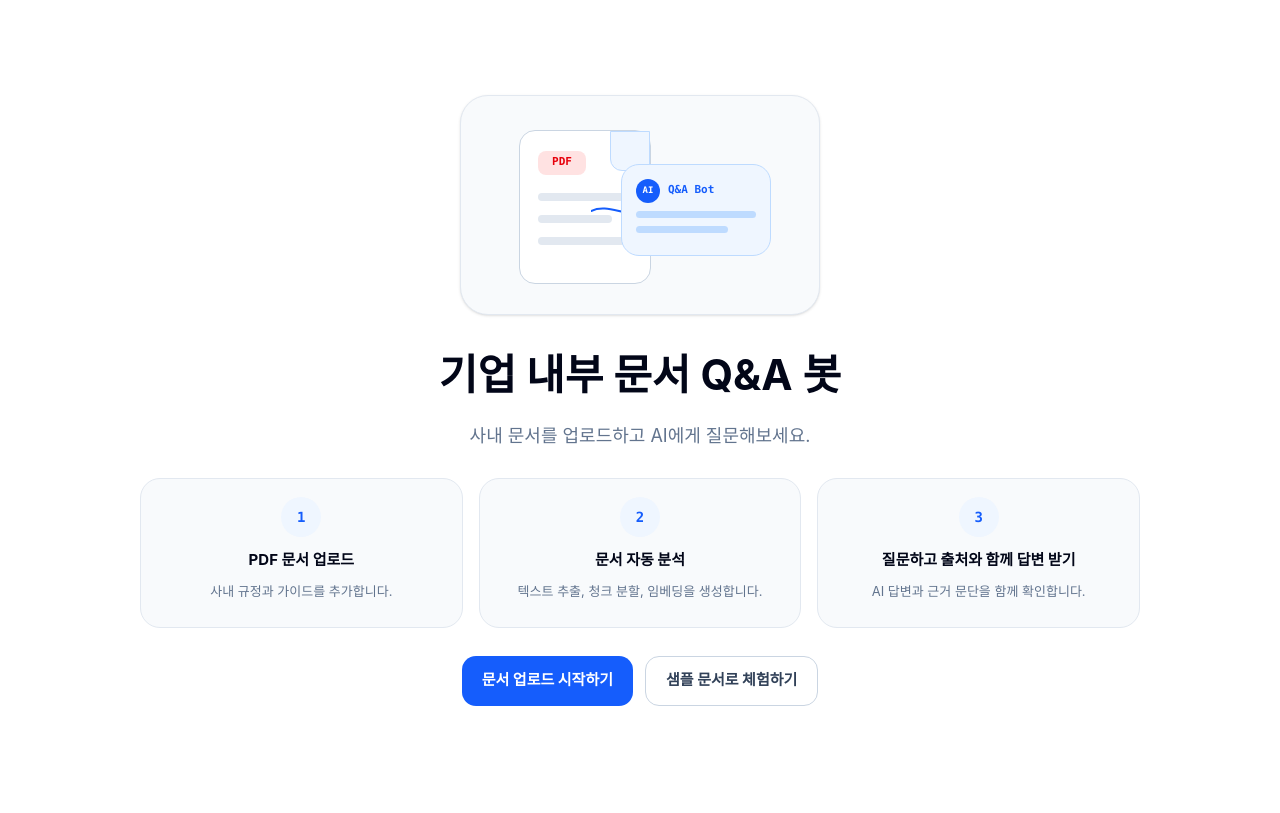
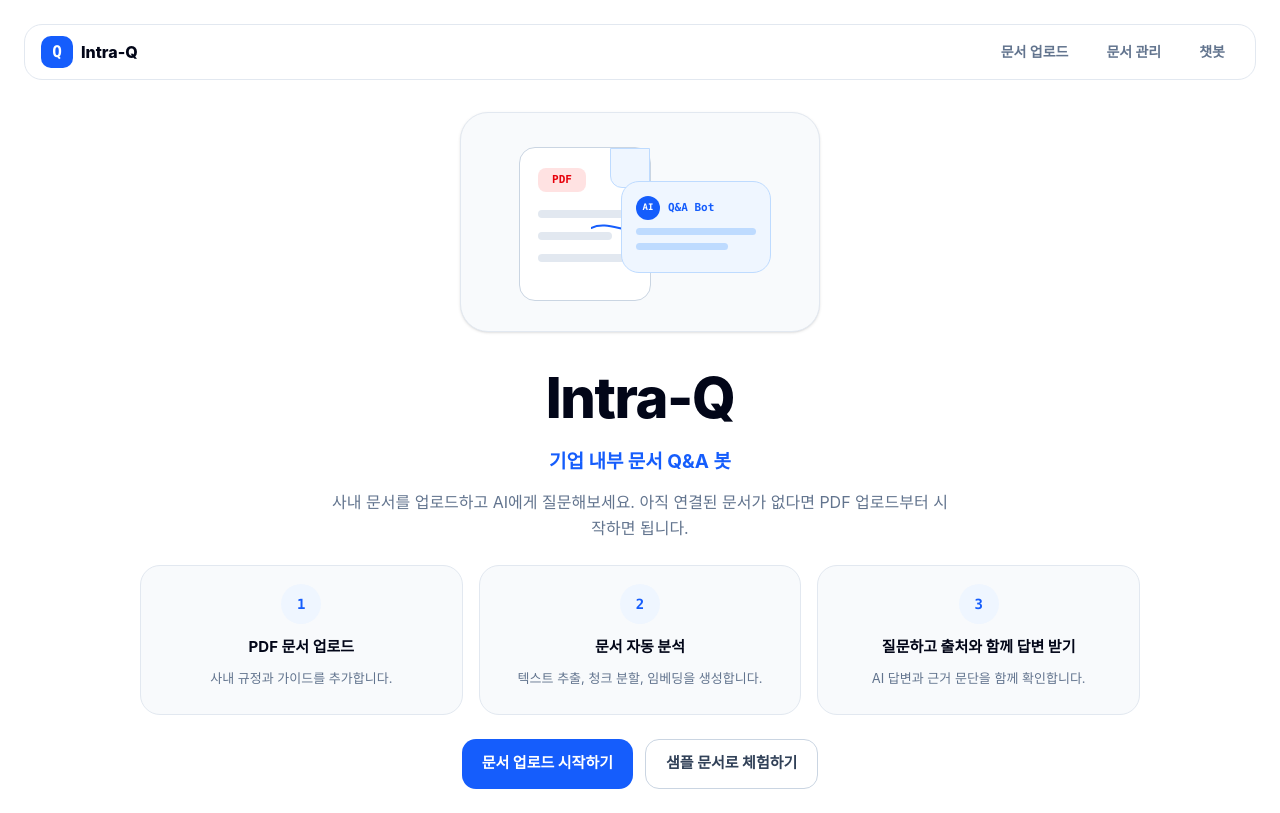
Before and after one commit to wonjae1230/intra-Q, a React app in the folder frontend/: page / in a window 1280 px wide. Built offline with nearby package versions, Linux system fonts and the light colour scheme; the HTML template or start-up script is replaced by a standard one.

Commit message:
style: 첫 진입 화면 브랜드 영역 수정
첫 진입 화면 중앙에 프로젝트명 Intra-Q를 크게 표시하도록 수정함.
문서 업로드와 샘플 체험 버튼의 이동 경로를 연결함.

```diff
--- a/frontend/src/pages/EmptyStatePage.jsx
+++ b/frontend/src/pages/EmptyStatePage.jsx
@@ -49,6 +49,7 @@ function Illustration() {
           <div className="flex h-6 w-6 items-center justify-center rounded-full bg-blue-600 font-mono text-[9px] font-extrabold text-white">
             AI
           </div>
+
           <span className="font-mono text-[11px] font-bold text-blue-600">
             Q&amp;A Bot
           </span>
@@ -79,15 +80,60 @@ export default function EmptyStatePage() {
 
   return (
     <main className="min-h-screen bg-white p-6 font-sans text-slate-950">
-      <div className="mx-auto flex min-h-[calc(100vh-48px)] max-w-[1000px] flex-col items-center justify-center gap-7">
+      <nav className="mb-8 flex h-14 items-center gap-2.5 rounded-[18px] border border-slate-200 bg-white px-4">
+        <button
+          type="button"
+          onClick={() => navigate("/")}
+          className="flex items-center gap-2"
+        >
+          <span className="flex h-8 w-8 items-center justify-center rounded-[10px] bg-blue-600 font-mono text-base font-extrabold text-white">
+            Q
+          </span>
+          <span className="text-base font-extrabold">Intra-Q</span>
+        </button>
+
+        <div className="flex-1" />
+
+        <button
+          type="button"
+          onClick={() => navigate("/upload")}
+          className="h-9 rounded-[10px] px-3.5 text-sm font-bold text-slate-500 transition hover:bg-slate-50 hover:text-slate-800"
+        >
+          문서 업로드
+        </button>
+
+        <button
+          type="button"
+          onClick={() => navigate("/documents")}
+          className="h-9 rounded-[10px] px-3.5 text-sm font-bold text-slate-500 transition hover:bg-slate-50 hover:text-slate-800"
+        >
+          문서 관리
+        </button>
+
+        <button
+          type="button"
+          onClick={() => navigate("/chat")}
+          className="h-9 rounded-[10px] px-3.5 text-sm font-bold text-slate-500 transition hover:bg-slate-50 hover:text-slate-800"
+        >
+          챗봇
+        </button>
+      </nav>
+
+      <div className="mx-auto flex min-h-[calc(100vh-136px)] max-w-[1000px] flex-col items-center justify-center gap-6">
         <Illustration />
 
         <section className="text-center">
-          <h1 className="text-[42px] font-bold tracking-normal">
+          <h1 className="text-[56px] font-extrabold tracking-tight text-slate-950">
+            Intra-Q
+          </h1>
+
+          <p className="mt-2 text-[19px] font-bold text-blue-600">
             기업 내부 문서 Q&amp;A 봇
-          </h1>
-          <p className="mt-4 text-lg text-slate-500">
-            사내 문서를 업로드하고 AI에게 질문해보세요.
+          </p>
+
+          <p className="mx-auto mt-3 max-w-[620px] text-base leading-relaxed text-slate-500">
+            사내 문서를 업로드하고 AI에게 질문해보세요. 아직 연결된 문서가
+            없다면 PDF 업로드부터 시작하면 됩니다.
           </p>
         </section>
 
```
